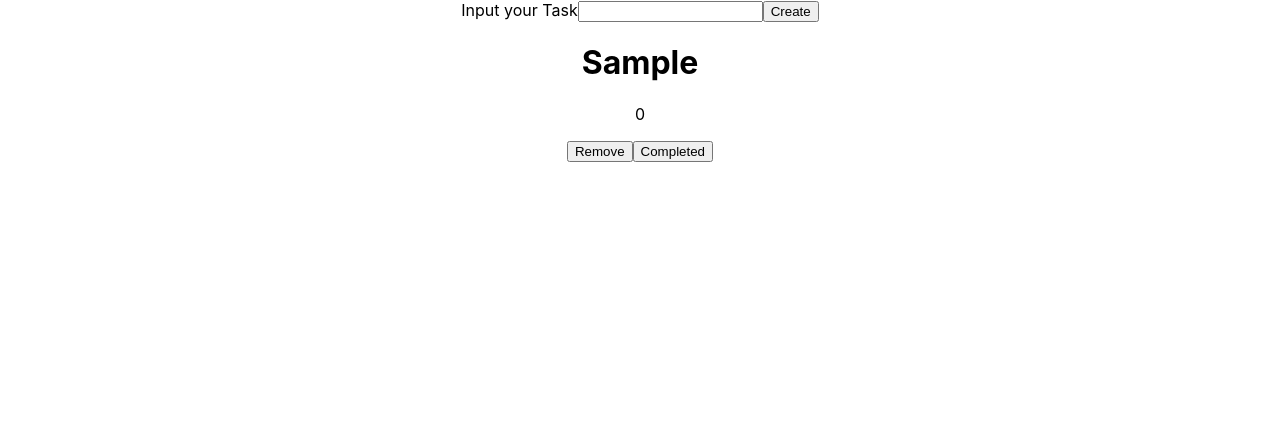
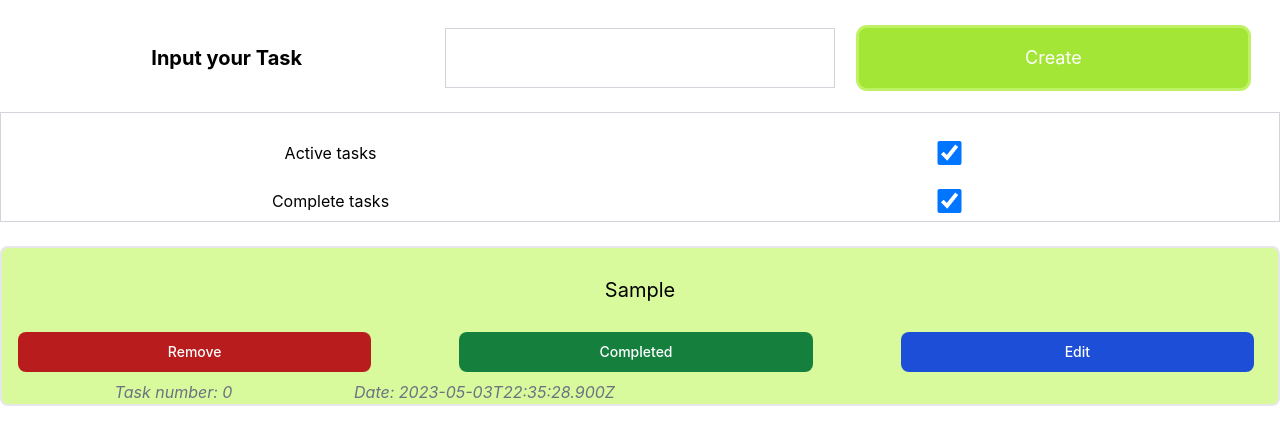
Before and after one commit to FinnianHBLR/todo-vyg, a React (Create React App) app in the folder todo/: page / in a window 1280 px wide. Both pictures are taken after typing "Sample" into the empty fields and a click on the button "Create". Shown: the top 444 px of the page. Built offline with nearby package versions, Linux system fonts and the light colour scheme.

Commit message:
Feat/tailwind css (#3)
* feat: Added tailwind CSS

* Added file seperation

* fix: Fixed casting bad code

```diff
--- a/todo/package.json
+++ b/todo/package.json
@@ -13,6 +13,7 @@
     "react": "^18.2.0",
     "react-dom": "^18.2.0",
     "react-scripts": "5.0.1",
+    "tailwindcss": "^3.3.2",
     "typescript": "^4.9.5",
     "web-vitals": "^2.1.4"
   },
--- a/todo/src/App.tsx
+++ b/todo/src/App.tsx
@@ -1,40 +1,64 @@
-import React, { useState } from "react";
+import React, { ChangeEvent, useEffect, useRef, useState } from "react";
 import logo from "./logo.svg";
 import "./App.css";
 import { title } from "process";
 import { ListFormat } from "typescript";
+import { Filters, ListItem } from "./types/types";
+
+import { CheckBoxFilters } from "./components/filters";
+
 // https://github.com/florinpop17/app-ideas/blob/master/Projects/2-Intermediate/To-Do-App.md
 
 function App() {
-  interface ListItem {
-    id: number;
-    title: string;
-    completed: boolean;
+  // State of list items
+  const [itemList, setItemList] = useState<ListItem[]>([]);
+  // State of form input
+  const [form, setForm] = useState<string>("");
+  // State of filter checkboxes
+  const [filtersState, setFilter] = useState<Filters>({active: true, complete: true});
+
+  useEffect(() => {
+    // Load JSON tasks from local storage
+    const localTasks = window.localStorage.getItem('tasks');
+    localTasks && setItemList(JSON.parse(localTasks));
+  }, []);
+
+  // Stop items clearing on page refresh.
+  const initialRender = useRef(true);
+  useEffect(() => {
+    if (initialRender.current) {
+      initialRender.current = false;
+    } else {
+    window.localStorage.setItem('tasks', JSON.stringify(itemList));
+    console.log("Setting state to: ", itemList)
   }
+  }, [itemList]);
 
-  const [itemList, setItemList] = useState<ListItem[]>([]);
-  const [form, setForm] = useState<string>("");
-
+  // Handle form input
   const handleClick = (event: React.FormEvent<HTMLFormElement>) => {
     event.preventDefault();
 
-    // listItem.map creates new list of ids, then compares them.
-    const maxNumber: number = Math.max(...itemList.map((item: ListItem) => item.id));
-    console.log(itemList);
+    // GET the max number of ids in the list. - listItem.map creates new list of ids, then compares them.
+    const maxNumber: number = Math.max(
+      ...itemList.map((item: ListItem) => item.id)
+    );
 
-
+    // Create new item and add to list
     setItemList((prevItems) => [
       ...prevItems,
       {
-        id: (itemList.length === 0) ? 0: maxNumber+1,
-        title: (form === "") ? "No Title" : form,
-        completed: false
+        id: itemList.length === 0 ? 0 : maxNumber + 1,
+        title: form === "" ? "No Title" : form,
+        completed: false,
+        editing: false,
+        date: new Date().toJSON(),
       },
     ]);
     // Reset the form input
     setForm("");
   };
 
+  // Update form with new input
   const updateFormState = (event: {
     target: { value: React.SetStateAction<string> };
   }) => {
@@ -43,41 +67,156 @@ function App() {
   };
 
   const delteItem = (id: number) => {
-    // Get current list, remove id ID is the same.
-    setItemList((currentList) => currentList.filter(item => item.id !== id))
+    // Get current list, remove id ID is the same. This is becaise ids != index.
+    setItemList((currentList) => currentList.filter((item) => item.id !== id));
+  };
 
-  }
-
-  const completeItem = (id: number, event: React.FormEvent<HTMLButtonElement>) => {
+  const completeItem = (
+    id: number,
+    event: React.FormEvent<HTMLButtonElement>
+  ) => {
     event.preventDefault();
     // Set item when ID is the same. Otherwise just replace with the same item.
-    setItemList((currentList) => currentList.map(item => (item.id === id) ? {...item, completed: true} : item))
+    setItemList((currentList) =>
+      currentList.map((item) =>
+        item.id === id ? { ...item, completed: true } : item
+      )
+    );
+  };
 
-  }
+  // 3 diffrernet ways to initate the editItem function. 1. Form submit, 2. Button click, 3. Paragraph click.
+  const editItem = (
+    id: number,
+    event:
+      | React.FormEvent<HTMLFormElement>
+      | React.MouseEvent<HTMLButtonElement, MouseEvent>
+      | React.MouseEvent<HTMLParagraphElement, MouseEvent>
+  ) => {
+    event.preventDefault();
+    setItemList((currentList) =>
+      currentList.map((item) =>
+        item.id === id ? { ...item, editing: !item.editing } : item
+      )
+    );
+  };
+
+  // Update the title of the item, this is only done when edit mode is true.
+  const setEdit =  (id: number, event: React.ChangeEvent<HTMLInputElement>) => {
+    const input = event.target.value;
+
+    setItemList((currentList) =>
+      currentList.map((item) =>
+        item.id === id ? { ...item, title: input } : item
+      )
+    );
+  };
 
   return (
     <div className="App">
       <form onSubmit={handleClick}>
-        <label>Input your Task</label>
-        <input value={form} onChange={updateFormState} type="text"></input>
-        <button type="submit">Create</button>
+        <div className="grid gap-6 mb-6 md:grid-cols-3 pt-7 px-8">
+          <label className="py-4 text-xl font-bold">Input your Task</label>
+          <input
+            className="border py-2 text-3xl border-gray-300"
+            value={form}
+            onChange={updateFormState}
+            type="text"
+          ></input>
+          <button
+            className="rounded-lg py-4 text-white bg-lime-400 hover:bg-lime-600 active:bg-lime-700 focus:outline-none focus:ring focus:ring-lime-300 text-lg text-black-900"
+            type="submit"
+          >
+            Create
+          </button>
+        </div>
       </form>
       <div>
-        {itemList &&
-          itemList.map((item) => (
-            <div key={item.id}>
-              <h1 style={item.completed ? { textDecoration : 'line-through' }: {textDecoration : 'none;'}}>{item.title}</h1>
-              <p>{item.id}</p>
-              <form>
-                <button onClick={() => delteItem(item.id)} type="button">Remove</button>
-                <button disabled={item.completed ? true : false} onClick={(event) => completeItem(item.id, event)}>Completed</button>
-              </form>
-            </div>
-          ))}
+       <CheckBoxFilters filtersState={filtersState} setFilter={setFilter}></CheckBoxFilters>
+      </div>
+      <div>
+        {itemList && // Check is to show only completed tasks or active tasks, or both. Use the flip of the complete property to determine if task is active... As this does not modify the state IDs are still protected.
+          itemList
+            .filter(
+              (obj) =>
+                (obj.completed && filtersState.complete === true) ||
+                (!obj.completed && filtersState.active === true)
+            )
+            .map((item) => (
+              <div
+                className="container mx-auto border-2 px-4 mb-7 rounded-lg border-black-100 bg-lime-200"
+                key={item.id}
+              >
+                {item.editing === false ? (
+                  // if item is complete, you are not able to click on it to edit it.
+                  <p
+                    onClick={
+                      item.completed
+                        ? undefined
+                        : (event) => editItem(item.id, event)
+                    }
+                    className="text-xl m-7"
+                    style={
+                      item.completed
+                        ? { textDecoration: "line-through" }
+                        : { textDecoration: "none" }
+                    }
+                  >
+                    {item.title}
+                  </p>
+                ) : (
+                  <form onSubmit={(event) => editItem(item.id, event)}>
+                    <input
+                      className="border py-2 text-3xl border-gray-300 "
+                      value={item.title}
+                      onChange={(event) => setEdit(item.id, event)}
+                      type="text"
+                    ></input>
+                  </form>
+                )}
+                <form>
+                  <div className="grid gap-20 grid-cols-3">
+                    <button
+                      className="focus:outline-none text-white bg-red-700 hover:bg-red-800 focus:ring-4 focus:ring-red-300 font-medium rounded-lg text-sm px-5 py-2.5 mr-2 mb-2 dark:bg-red-600 dark:hover:bg-red-700 dark:focus:ring-red-900"
+                      onClick={() => delteItem(item.id)}
+                      type="button"
+                    >
+                      Remove
+                    </button>
+                    <button
+                      className={
+                        item.completed
+                          ? "focus:outline-none text-white bg-green-700 hover:bg-green-800 focus:ring-4 focus:ring-green-300 font-medium rounded-lg text-sm px-5 py-2.5 mr-2 mb-2 dark:bg-green-600 dark:hover:bg-green-700 dark:focus:ring-green-800 cursor-not-allowed opacity-50"
+                          : "focus:outline-none text-white bg-green-700 hover:bg-green-800 focus:ring-4 focus:ring-green-300 font-medium rounded-lg text-sm px-5 py-2.5 mr-2 mb-2 dark:bg-green-600 dark:hover:bg-green-700 dark:focus:ring-green-800"
+                      }
+                      onClick={(event) => completeItem(item.id, event)}
+                    >
+                      Completed
+                    </button>
+                    <button
+                      className={
+                        item.completed
+                          ? "text-white bg-blue-700 hover:bg-blue-800 focus:ring-4 focus:ring-blue-300 font-medium rounded-lg text-sm px-5 py-2.5 mr-2 mb-2 dark:bg-blue-600 dark:hover:bg-blue-700 focus:outline-none dark:focus:ring-blue-800 cursor-not-allowed opacity-50"
+                          : "text-white bg-blue-700 hover:bg-blue-800 focus:ring-4 focus:ring-blue-300 font-medium rounded-lg text-sm px-5 py-2.5 mr-2 mb-2 dark:bg-blue-600 dark:hover:bg-blue-700 focus:outline-none dark:focus:ring-blue-800"
+                      }
+                      onClick={
+                        item.completed
+                          ? (event) => event.preventDefault()
+                          : (event) => editItem(item.id, event)
+                      }
+                    >
+                      {item.editing ? "Done": "Edit"}
+                    </button>
+                  </div>
+                </form>
+                <div className="grid grid-cols-4">
+                  <p className="italic text-gray-500">Task number: {item.id}</p>
+                  <p className="italic text-gray-500">Date: {item.date}</p>
+                </div>
+              </div>
+            ))}
       </div>
     </div>
   );
 }
 
-
 export default App;
--- /dev/null
+++ b/todo/src/components/filters/activeTasks/index.tsx
@@ -0,0 +1,12 @@
+import { Filters } from "../../../types/types";
+
+export const ActiveTaskCheckBox = ({toggleActiveTasks, filtersState}: { toggleActiveTasks: () => void; filtersState: Filters;}
+) => {
+  return (
+      <input
+        onChange={toggleActiveTasks}
+        checked={filtersState.active}
+        type="checkbox"
+      ></input>
+  );
+};
--- /dev/null
+++ b/todo/src/components/filters/completeTasks/index.tsx
@@ -0,0 +1,17 @@
+import { Filters } from "../../../types/types";
+
+export const CompleteTasksCheckBox = ({
+  toggleCompeltedTasks,
+  filtersState,
+}: {
+  toggleCompeltedTasks: () => void;
+  filtersState: Filters;
+}) => {
+  return (
+      <input
+        onChange={toggleCompeltedTasks}
+        checked={filtersState.complete}
+        type="checkbox"
+      ></input>
+  );
+};
--- /dev/null
+++ b/todo/src/components/filters/index.tsx
@@ -0,0 +1,39 @@
+import { useState } from "react";
+import { ActiveTaskCheckBox } from "./activeTasks";
+import { CompleteTasksCheckBox } from "./completeTasks";
+
+// Import types from global types folder.
+import { Filters } from "../../types/types";
+
+// Action props need custom types.
+interface Props {
+    filtersState: Filters,
+    setFilter: React.Dispatch<React.SetStateAction<Filters>>
+}
+
+export const CheckBoxFilters = ({filtersState, setFilter}: Props) => {
+  const toggleActiveTasks = () => {
+    // Update state with old state + fippped actitve task state
+    setFilter((currentFilter) => ({
+      ...currentFilter,
+      active: !currentFilter.active,
+    }));
+  };
+
+  const toggleCompeltedTasks = () => {
+    // Update complete state with old state + fipllied complete state
+    setFilter((currentFilter) => ({
+      ...currentFilter,
+      complete: !currentFilter.complete,
+    }));
+  };
+
+  return (
+    <form className="grid gap-6 mb-6 md:grid-cols-2 pt-7 px-8 border py-2 border-gray-300">
+      <label>Active tasks</label>
+      <ActiveTaskCheckBox toggleActiveTasks={toggleActiveTasks} filtersState={filtersState}></ActiveTaskCheckBox>
+      <label>Complete tasks</label>
+      <CompleteTasksCheckBox toggleCompeltedTasks={toggleCompeltedTasks} filtersState={filtersState}></CompleteTasksCheckBox>
+    </form>
+  );
+};
--- a/todo/src/index.css
+++ b/todo/src/index.css
@@ -1,3 +1,7 @@
+@tailwind base;
+@tailwind components;
+@tailwind utilities;
+
 body {
   margin: 0;
   font-family: -apple-system, BlinkMacSystemFont, 'Segoe UI', 'Roboto', 'Oxygen',
--- /dev/null
+++ b/todo/src/types/types.tsx
@@ -0,0 +1,12 @@
+export interface Filters {
+    active: boolean;
+    complete: boolean;
+  }
+
+export interface ListItem {
+    id: number;
+    title: string;
+    completed: boolean;
+    editing: boolean;
+    date: string;
+  }
--- /dev/null
+++ b/todo/tailwind.config.js
@@ -0,0 +1,9 @@
+/** @type {import('tailwindcss').Config} */
+module.exports = {
+  content: [
+    "./src/**/*.{js,jsx,ts,tsx}",
+  ],  theme: {
+    extend: {},
+  },
+  plugins: [],
+}
```
Also changed, not shown: 1 other file (tests, documents, lock files or other folders).
